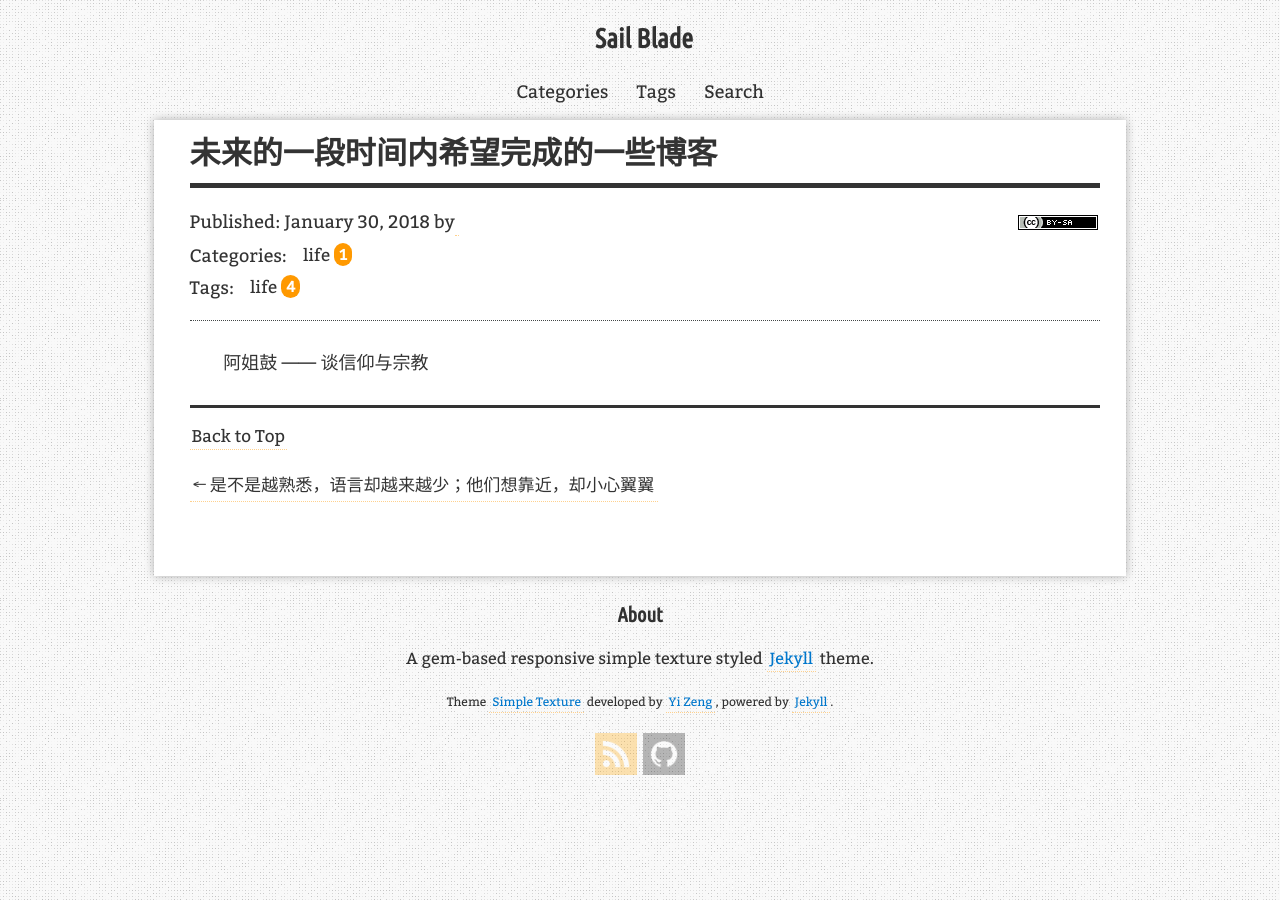
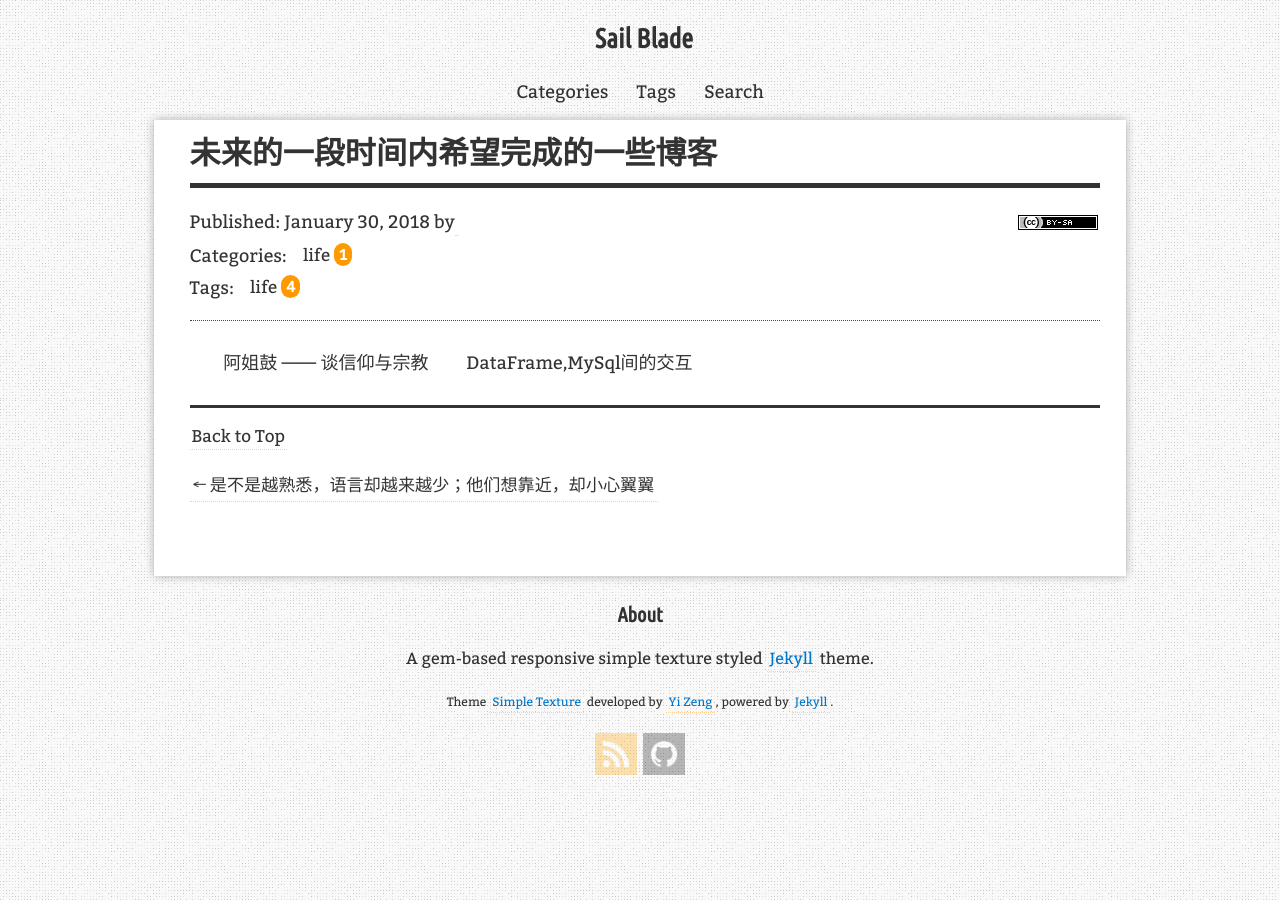
Before and after one commit to SailBlade/sailblade.github.io, a Jekyll site: the page built from _posts/2018-01-30-TodoSomething.md, in a window 1280 px wide. Built offline with Jekyll 4.4.1, drawn with Linux system fonts in a browser that asks for light colours; nearby versions of some CDN libraries; comment, search, counter and statistics services are not loaded.

Commit message:
little change

```diff
--- a/_posts/2018-01-30-TodoSomething.md
+++ b/_posts/2018-01-30-TodoSomething.md
@@ -8,3 +8,4 @@ redirect_from:
   - /2018/01/30/
 ---
 &emsp;&emsp;阿姐鼓 —— 谈信仰与宗教
+&emsp;&emsp;DataFrame,MySql间的交互
```
